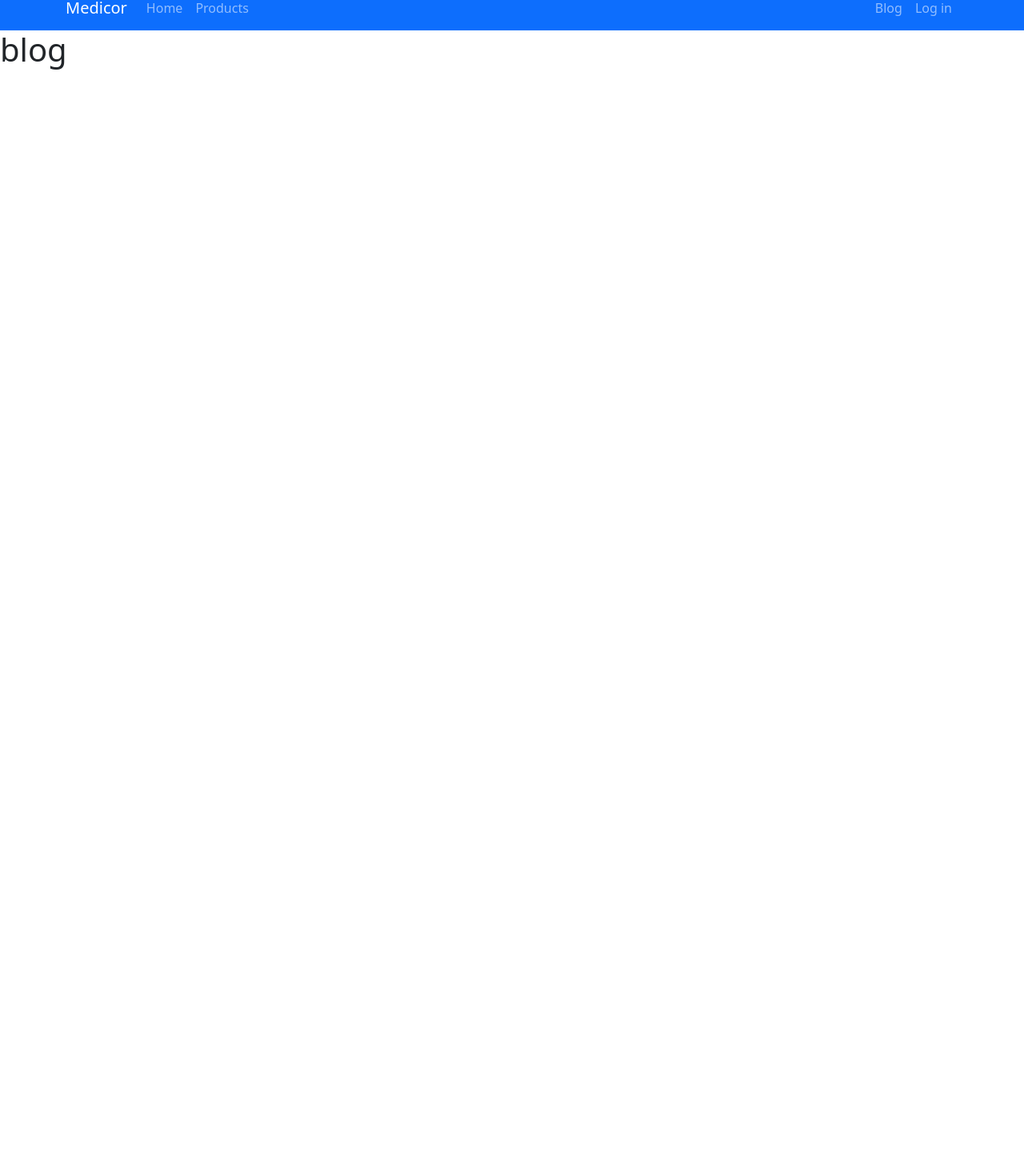
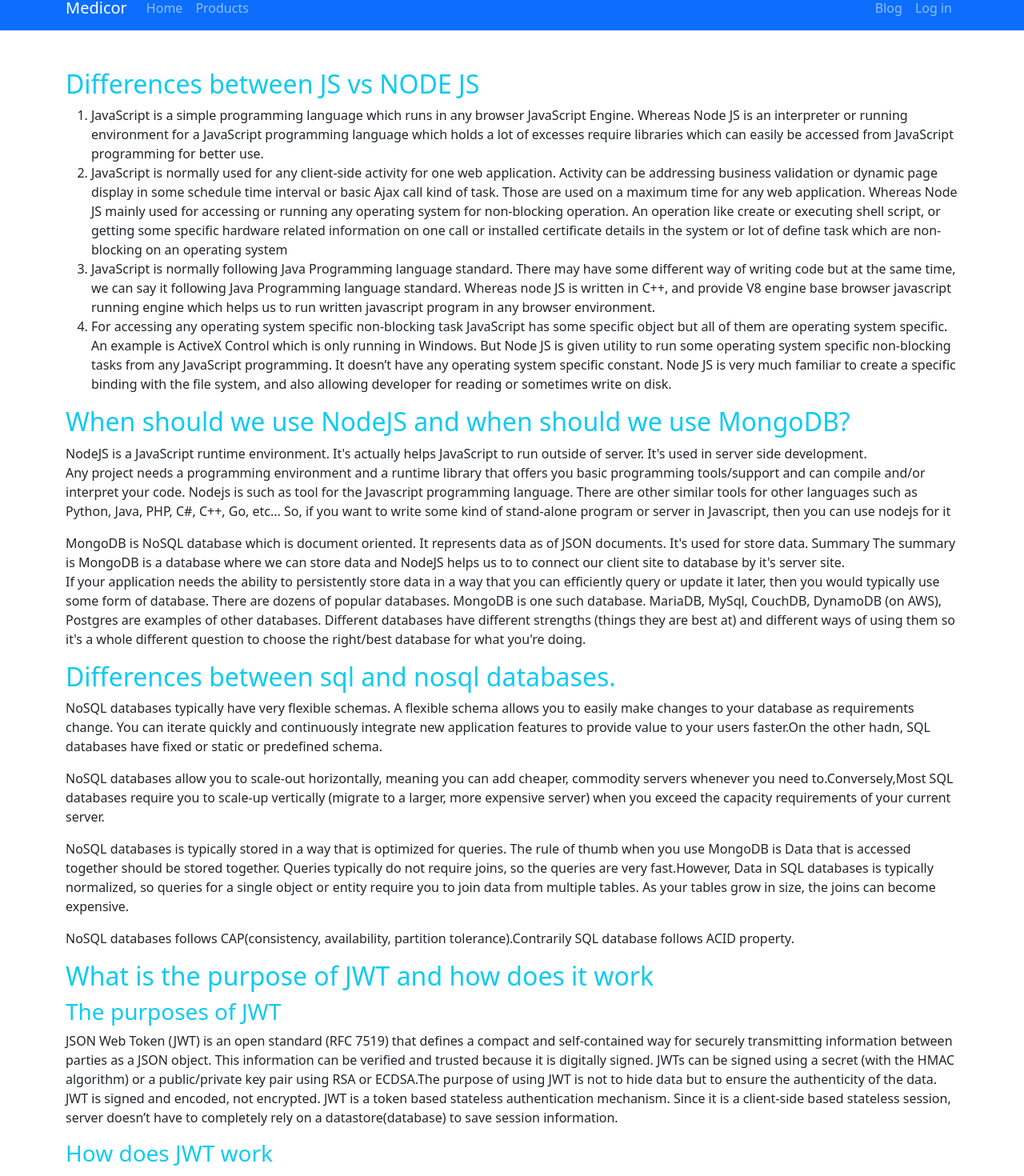
Before and after one commit to Emran12/warehouse-management-client-side, a React (Create React App) app: page /blog in a window 1280 px wide. Shown: the part 18-1488 px from the top of the page at 80% size. Before the commit the page ends 800 px from the top, so only its background shows below. Built offline with nearby package versions, Linux system fonts and the light colour scheme; no server answers.

Commit message:
Blog section added

```diff
--- a/src/components/Blog/Blog.js
+++ b/src/components/Blog/Blog.js
@@ -1,9 +1,144 @@
 import React from "react";
+import jwtImg from "./jwt.PNG";
 
 const Blog = () => {
   return (
-    <div>
-      <h1>blog</h1>
+    <div className="container mt-5">
+      <h1 className="fs-2 text-info">Differences between JS vs NODE JS</h1>
+      <p>
+        <ol>
+          <li>
+            JavaScript is a simple programming language which runs in any
+            browser JavaScript Engine. Whereas Node JS is an interpreter or
+            running environment for a JavaScript programming language which
+            holds a lot of excesses require libraries which can easily be
+            accessed from JavaScript programming for better use.
+          </li>
+          <li>
+            JavaScript is normally used for any client-side activity for one web
+            application. Activity can be addressing business validation or
+            dynamic page display in some schedule time interval or basic Ajax
+            call kind of task. Those are used on a maximum time for any web
+            application. Whereas Node JS mainly used for accessing or running
+            any operating system for non-blocking operation. An operation like
+            create or executing shell script, or getting some specific hardware
+            related information on one call or installed certificate details in
+            the system or lot of define task which are non-blocking on an
+            operating system
+          </li>
+          <li>
+            JavaScript is normally following Java Programming language standard.
+            There may have some different way of writing code but at the same
+            time, we can say it following Java Programming language standard.
+            Whereas node JS is written in C++, and provide V8 engine base
+            browser javascript running engine which helps us to run written
+            javascript program in any browser environment.
+          </li>
+          <li>
+            For accessing any operating system specific non-blocking task
+            JavaScript has some specific object but all of them are operating
+            system specific. An example is ActiveX Control which is only running
+            in Windows. But Node JS is given utility to run some operating
+            system specific non-blocking tasks from any JavaScript programming.
+            It doesn’t have any operating system specific constant. Node JS is
+            very much familiar to create a specific binding with the file
+            system, and also allowing developer for reading or sometimes write
+            on disk.
+          </li>
+        </ol>
+      </p>
+      <h1 className="fs-2 text-info">
+        When should we use NodeJS and when should we use MongoDB?
+      </h1>
+      <p>
+        NodeJS is a JavaScript runtime environment. It's actually helps
+        JavaScript to run outside of server. It's used in server side
+        development. <br></br>
+        Any project needs a programming environment and a runtime library that
+        offers you basic programming tools/support and can compile and/or
+        interpret your code. Nodejs is such as tool for the Javascript
+        programming language. There are other similar tools for other languages
+        such as Python, Java, PHP, C#, C++, Go, etc... So, if you want to write
+        some kind of stand-alone program or server in Javascript, then you can
+        use nodejs for it
+      </p>
+      <p>
+        MongoDB is NoSQL database which is document oriented. It represents data
+        as of JSON documents. It's used for store data. Summary The summary is
+        MongoDB is a database where we can store data and NodeJS helps us to to
+        connect our client site to database by it's server site.<br></br>
+        If your application needs the ability to persistently store data in a
+        way that you can efficiently query or update it later, then you would
+        typically use some form of database. There are dozens of popular
+        databases. MongoDB is one such database. MariaDB, MySql, CouchDB,
+        DynamoDB (on AWS), Postgres are examples of other databases. Different
+        databases have different strengths (things they are best at) and
+        different ways of using them so it's a whole different question to
+        choose the right/best database for what you're doing.
+      </p>
+      <h1 className="fs-2 text-info">
+        Differences between sql and nosql databases.
+      </h1>
+      <p>
+        NoSQL databases typically have very flexible schemas. A flexible schema
+        allows you to easily make changes to your database as requirements
+        change. You can iterate quickly and continuously integrate new
+        application features to provide value to your users faster.On the other
+        hadn, SQL databases have fixed or static or predefined schema.
+      </p>
+      <p>
+        NoSQL databases allow you to scale-out horizontally, meaning you can add
+        cheaper, commodity servers whenever you need to.Conversely,Most SQL
+        databases require you to scale-up vertically (migrate to a larger, more
+        expensive server) when you exceed the capacity requirements of your
+        current server.
+      </p>
+      <p>
+        NoSQL databases is typically stored in a way that is optimized for
+        queries. The rule of thumb when you use MongoDB is Data that is accessed
+        together should be stored together. Queries typically do not require
+        joins, so the queries are very fast.However, Data in SQL databases is
+        typically normalized, so queries for a single object or entity require
+        you to join data from multiple tables. As your tables grow in size, the
+        joins can become expensive.
+      </p>
+      <p>
+        NoSQL databases follows CAP(consistency, availability, partition
+        tolerance).Contrarily SQL database follows ACID property.
+      </p>
+      <h2 className="text-info">
+        What is the purpose of JWT and how does it work
+      </h2>
+      <h3 className="text-info"> The purposes of JWT</h3>
+      <p>
+        JSON Web Token (JWT) is an open standard (RFC 7519) that defines a
+        compact and self-contained way for securely transmitting information
+        between parties as a JSON object. This information can be verified and
+        trusted because it is digitally signed. JWTs can be signed using a
+        secret (with the HMAC algorithm) or a public/private key pair using RSA
+        or ECDSA.The purpose of using JWT is not to hide data but to ensure the
+        authenticity of the data. JWT is signed and encoded, not encrypted. JWT
+        is a token based stateless authentication mechanism. Since it is a
+        client-side based stateless session, server doesn’t have to completely
+        rely on a datastore(database) to save session information.
+      </p>
+      <h3 className="text-info">How does JWT work</h3>
+      <p>
+        JSON Web Tokens consist of three parts separated by dots (.), which are:
+        Header, Payload, Signature.
+        <img src={jwtImg} alt="" />
+        <br></br>
+        Header: The header typically consists of two parts: the type of the
+        token, which is JWT, and the signing algorithm being used, such as HMAC
+        SHA256 or RSA.<br></br>
+        Payload: The second part of the token is the payload, which contains the
+        claims. Claims are statements about an entity (typically, the user) and
+        additional data. There are three types of claims: registered, public,
+        and private claims. <br></br>
+        Signature: To create the signature part you have to take the encoded
+        header, the encoded payload, a secret, the algorithm specified in the
+        header, and sign tha
+      </p>
     </div>
   );
 };
--- a/src/components/Products/Products.js
+++ b/src/components/Products/Products.js
@@ -21,7 +21,7 @@ const Products = () => {
       <div className="container mt-4 mb-2">
         <h1 className="text-center text-info text-bold">Products</h1>
         <Row xs={1} md={2} lg={3} className="g-4">
-          {products.slice(0, 13).map((product) => (
+          {products.slice(0, 6).map((product) => (
             <div key={product._id}>
               <Col>
                 <Card style={{ width: "20rem" }}>
@@ -30,7 +30,7 @@ const Products = () => {
                     <Card.Img variant="top" height="300px" src={product.img} />
                     <Card.Text>
                       {product.description.length > 200
-                        ? `${product.description.slice(0, 6)}...`
+                        ? `${product.description.slice(0, 200)}...`
                         : product.description}
                     </Card.Text>
                     <Card.Text>
--- a/src/firebase.init.js
+++ b/src/firebase.init.js
@@ -6,8 +6,8 @@ const firebaseConfig = {
   authDomain: process.env.REACT_APP_authDomain,
   projectId: process.env.REACT_APP_projectId,
   storageBucket: process.env.REACT_APP_storageBucket,
+  messagingSenderId: process.env.REACT_APP_messagingSenderId,
   appId: process.env.REACT_APP_appId,
-  messagingSenderId: process.env.REACT_APP_messagingSenderId,
 };
 
 const app = initializeApp(firebaseConfig);
```
Also changed, not shown: src/components/Blog/jwt.PNG (added).
